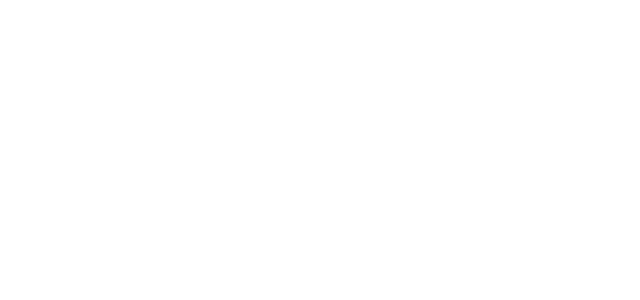
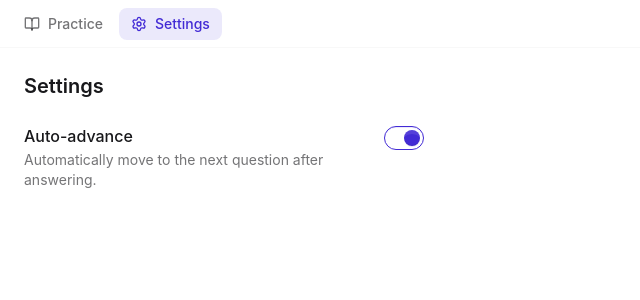
Before and after one commit to bodo/multiple-choice-app, a Vue app: page /settings in a window 1280 px wide. Before the commit this address had no page. Shown: the top 300 px of the page, without its empty margins (0-640 px from the left). Built offline with nearby package versions, Linux system fonts and the light colour scheme.

Commit message:
add settings page with auto advance toggle

```diff
--- a/src/app/App.vue
+++ b/src/app/App.vue
@@ -1,3 +1,12 @@
+<script setup lang="ts">
+import TopNav from './TopNav.vue'
+</script>
+
 <template>
-  <RouterView />
+  <div class="flex flex-col h-dvh">
+    <TopNav />
+    <main class="flex-1 min-h-0 overflow-hidden">
+      <RouterView />
+    </main>
+  </div>
 </template>
--- /dev/null
+++ b/src/app/TopNav.vue
@@ -0,0 +1,25 @@
+<script setup lang="ts">
+import { useRoute } from 'vue-router'
+import { BookOpen, Settings } from 'lucide-vue-next'
+</script>
+
+<template>
+  <header class="flex gap-1 px-3 h-12 items-center border-b border-base-200 bg-base-100 shrink-0">
+    <RouterLink
+      to="/"
+      class="flex items-center gap-2 px-3 py-1.5 rounded-lg text-sm font-medium transition-colors"
+      :class="useRoute().path === '/' ? 'bg-primary/10 text-primary' : 'text-base-content/60 hover:text-base-content hover:bg-base-200'"
+    >
+      <BookOpen :size="16" />
+      {{ $t('practice') }}
+    </RouterLink>
+    <RouterLink
+      to="/settings"
+      class="flex items-center gap-2 px-3 py-1.5 rounded-lg text-sm font-medium transition-colors"
+      :class="useRoute().path === '/settings' ? 'bg-primary/10 text-primary' : 'text-base-content/60 hover:text-base-content hover:bg-base-200'"
+    >
+      <Settings :size="16" />
+      {{ $t('settingsTitle') }}
+    </RouterLink>
+  </header>
+</template>
--- a/src/app/locales/deu.json
+++ b/src/app/locales/deu.json
@@ -1,9 +1,14 @@
 {
+  "appName": "Übungen",
   "submit": "Abgeben",
   "next": "Weiter",
   "correct": "Richtig",
   "incorrect": "Falsch",
   "loading": "Übungen werden geladen…",
   "noExercises": "Keine Übungen gefunden.",
-  "yourAnswer": "Deine Antwort"
+  "yourAnswer": "Deine Antwort",
+  "practice": "Üben",
+  "settingsTitle": "Einstellungen",
+  "autoAdvance": "Automatisch weiter",
+  "autoAdvanceHint": "Nach der Antwort automatisch zur nächsten Aufgabe wechseln."
 }
--- a/src/app/locales/eng.json
+++ b/src/app/locales/eng.json
@@ -1,9 +1,14 @@
 {
+  "appName": "Practice",
   "submit": "Submit",
   "next": "Next",
   "correct": "Correct",
   "incorrect": "Incorrect",
   "loading": "Loading exercises…",
   "noExercises": "No exercises found.",
-  "yourAnswer": "Your answer"
+  "yourAnswer": "Your answer",
+  "practice": "Practice",
+  "settingsTitle": "Settings",
+  "autoAdvance": "Auto-advance",
+  "autoAdvanceHint": "Automatically move to the next question after answering."
 }
--- a/src/app/router.ts
+++ b/src/app/router.ts
@@ -1,9 +1,11 @@
 import { createRouter, createWebHistory } from 'vue-router'
 import MainPage from '../pages/main/MainPage.vue'
+import SettingsPage from '../pages/settings/SettingsPage.vue'
 
 export const router = createRouter({
   history: createWebHistory(),
   routes: [
     { path: '/', component: MainPage },
+    { path: '/settings', component: SettingsPage },
   ],
 })
--- a/src/dumb/MarkdownRenderer.vue
+++ b/src/dumb/MarkdownRenderer.vue
@@ -2,7 +2,7 @@
 import { computed } from 'vue'
 import { marked } from 'marked'
 
-const props = defineProps<{ content: string }>()
+const props = defineProps<{ content: string; large?: boolean }>()
 
 const html = computed(() => marked.parse(props.content) as string)
 </script>
@@ -10,7 +10,7 @@
 <template>
   <!-- eslint-disable vue/no-v-html -->
   <div
-    class="prose prose-sm max-w-none"
+    :class="large ? 'prose prose-xl max-w-none' : 'prose prose-sm max-w-none'"
     v-html="html"
   />
   <!-- eslint-enable vue/no-v-html -->
--- /dev/null
+++ b/src/entities/settings/useSettings.ts
@@ -0,0 +1,24 @@
+import { ref, watch } from 'vue'
+
+const STORAGE_KEY = 'bodo-mc-settings'
+
+function loadAutoAdvance(): boolean {
+  try {
+    const raw = localStorage.getItem(STORAGE_KEY)
+    if (raw === null) return true
+    return JSON.parse(raw)?.autoAdvance ?? true
+  } catch {
+    return true
+  }
+}
+
+// Module-level singleton — all callers share the same ref
+const autoAdvance = ref<boolean>(loadAutoAdvance())
+
+watch(autoAdvance, (val) => {
+  localStorage.setItem(STORAGE_KEY, JSON.stringify({ autoAdvance: val }))
+})
+
+export function useSettings() {
+  return { autoAdvance }
+}
--- a/src/pages/main/MainPage.vue
+++ b/src/pages/main/MainPage.vue
@@ -2,18 +2,20 @@
 import { useI18n } from 'vue-i18n'
 import { useExercises } from '../../entities/exercise/useExercises'
 import { useExerciseFlow } from './useExerciseFlow'
+import { useSettings } from '../../entities/settings/useSettings'
 import QuestionSection from './QuestionSection.vue'
 import AnswerSection from './AnswerSection.vue'
 
 const { t } = useI18n()
 const { exercises, isLoading } = useExercises()
-const { phase, currentExercise, lastResult, submitAnswer } = useExerciseFlow(exercises)
+const { phase, currentExercise, lastResult, submitAnswer, advance } = useExerciseFlow(exercises)
+const { autoAdvance } = useSettings()
 </script>
 
 <template>
   <div
     v-if="isLoading || !currentExercise"
-    class="h-dvh overflow-hidden flex items-center justify-center"
+    class="h-full flex items-center justify-center"
   >
     <span class="loading loading-spinner loading-lg" />
     <span class="ml-3">{{ t('loading') }}</span>
@@ -21,18 +23,26 @@
 
   <div
     v-else
-    class="flex flex-col landscape:flex-row h-dvh overflow-hidden"
+    class="flex flex-col landscape:flex-row h-full overflow-hidden"
   >
     <div class="landscape:w-1/2 overflow-y-auto p-4">
       <QuestionSection :exercise="currentExercise" />
     </div>
-    <div class="landscape:w-1/2 overflow-y-auto flex flex-col items-end p-4">
+    <div class="landscape:w-1/2 overflow-y-auto flex flex-col items-end p-4 gap-3">
       <AnswerSection
         :exercise="currentExercise"
         :phase="phase"
         :result="lastResult"
         @submitted="submitAnswer"
       />
+      <button
+        v-if="phase === 'submitted' && !autoAdvance"
+        type="button"
+        class="rounded-lg border-2 border-blue-600 bg-blue-600 px-6 py-2 font-medium text-white transition-colors hover:bg-blue-700 hover:border-blue-700"
+        @click="advance"
+      >
+        {{ t('next') }}
+      </button>
     </div>
   </div>
 </template>
--- a/src/pages/main/QuestionSection.vue
+++ b/src/pages/main/QuestionSection.vue
@@ -1,9 +1,14 @@
 <script setup lang="ts">
+import { computed } from 'vue'
 import type { Exercise } from '../../entities/exercise/exercise'
 import MarkdownRenderer from '../../dumb/MarkdownRenderer.vue'
 import ImageViewer from './ImageViewer.vue'
 
-defineProps<{ exercise: Exercise }>()
+const props = defineProps<{ exercise: Exercise }>()
+
+const largeInstruction = computed(
+  () => !props.exercise.images?.length && (props.exercise.instruction?.length ?? 0) < 150,
+)
 </script>
 
 <template>
@@ -11,6 +16,7 @@
     <MarkdownRenderer
       v-if="exercise.instruction"
       :content="exercise.instruction"
+      :large="largeInstruction"
     />
     <ImageViewer
       v-for="img in exercise.images"
--- a/src/pages/main/useExerciseFlow.ts
+++ b/src/pages/main/useExerciseFlow.ts
@@ -1,6 +1,7 @@
 import { ref, computed, watch } from 'vue'
 import type { Ref } from 'vue'
 import type { Exercise, AnswerResult } from '../../entities/exercise/exercise'
+import { useSettings } from '../../entities/settings/useSettings'
 import { useAutoAdvance, ADVANCE_DELAY_CORRECT, ADVANCE_DELAY_INCORRECT } from './useAutoAdvance'
 
 export type FlowPhase = 'loading' | 'answering' | 'submitted' | 'advancing'
@@ -10,14 +11,17 @@
   const currentIndex = ref(0)
   const lastResult = ref<AnswerResult | null>(null)
   const { schedule } = useAutoAdvance()
+  const { autoAdvance } = useSettings()
 
   const currentExercise = computed(() => exercises.value[currentIndex.value] ?? null)
 
   function submitAnswer(result: AnswerResult) {
     lastResult.value = result
     phase.value = 'submitted'
-    const delay = result.isCorrect ? ADVANCE_DELAY_CORRECT : ADVANCE_DELAY_INCORRECT
-    schedule(delay, advance)
+    if (autoAdvance.value) {
+      const delay = result.isCorrect ? ADVANCE_DELAY_CORRECT : ADVANCE_DELAY_INCORRECT
+      schedule(delay, advance)
+    }
   }
 
   function advance() {
--- /dev/null
+++ b/src/pages/settings/SettingsPage.vue
@@ -0,0 +1,31 @@
+<script setup lang="ts">
+import { useI18n } from 'vue-i18n'
+import { useSettings } from '../../entities/settings/useSettings'
+
+const { t } = useI18n()
+const { autoAdvance } = useSettings()
+</script>
+
+<template>
+  <div class="p-6 max-w-md">
+    <h1 class="text-xl font-semibold mb-6">
+      {{ t('settingsTitle') }}
+    </h1>
+
+    <label class="flex items-start gap-4 cursor-pointer">
+      <div class="flex-1">
+        <p class="font-medium text-base-content">
+          {{ t('autoAdvance') }}
+        </p>
+        <p class="text-sm text-base-content/60 mt-0.5">
+          {{ t('autoAdvanceHint') }}
+        </p>
+      </div>
+      <input
+        v-model="autoAdvance"
+        type="checkbox"
+        class="toggle toggle-primary mt-0.5"
+      >
+    </label>
+  </div>
+</template>
```
